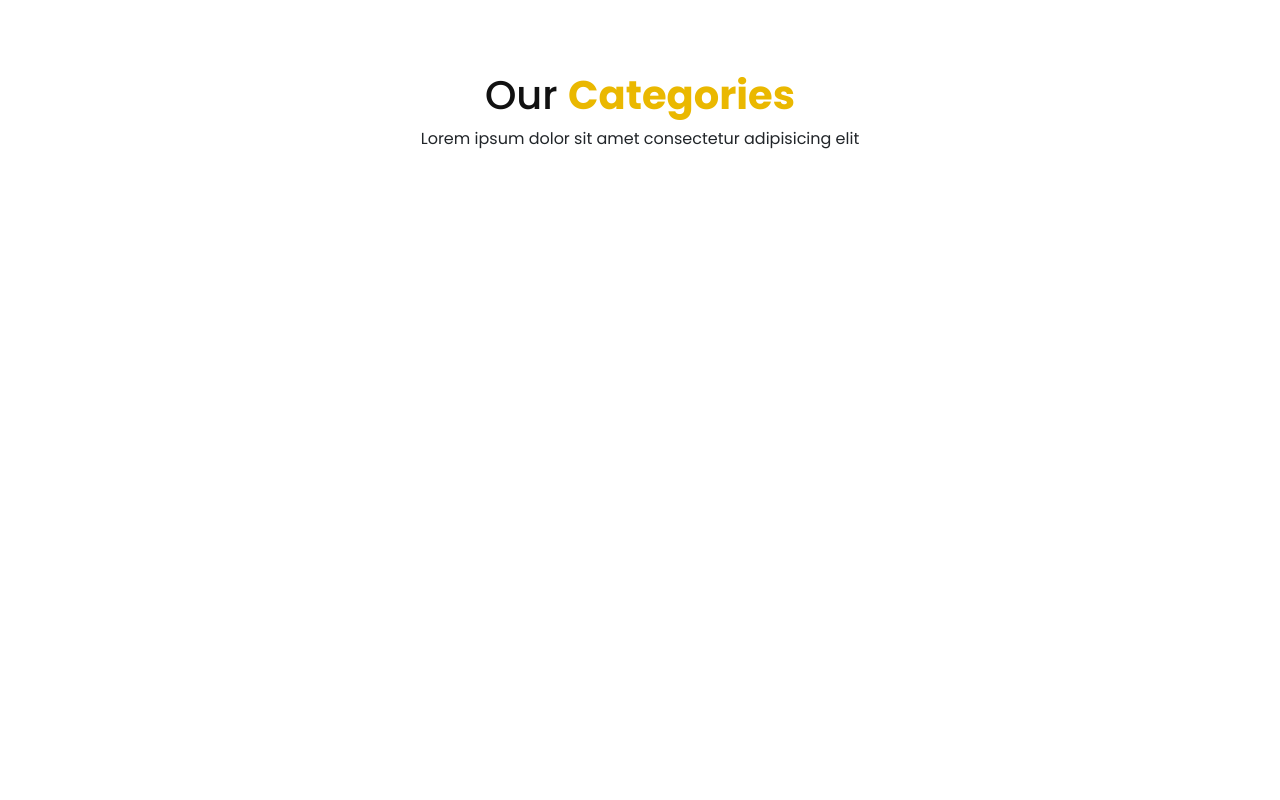
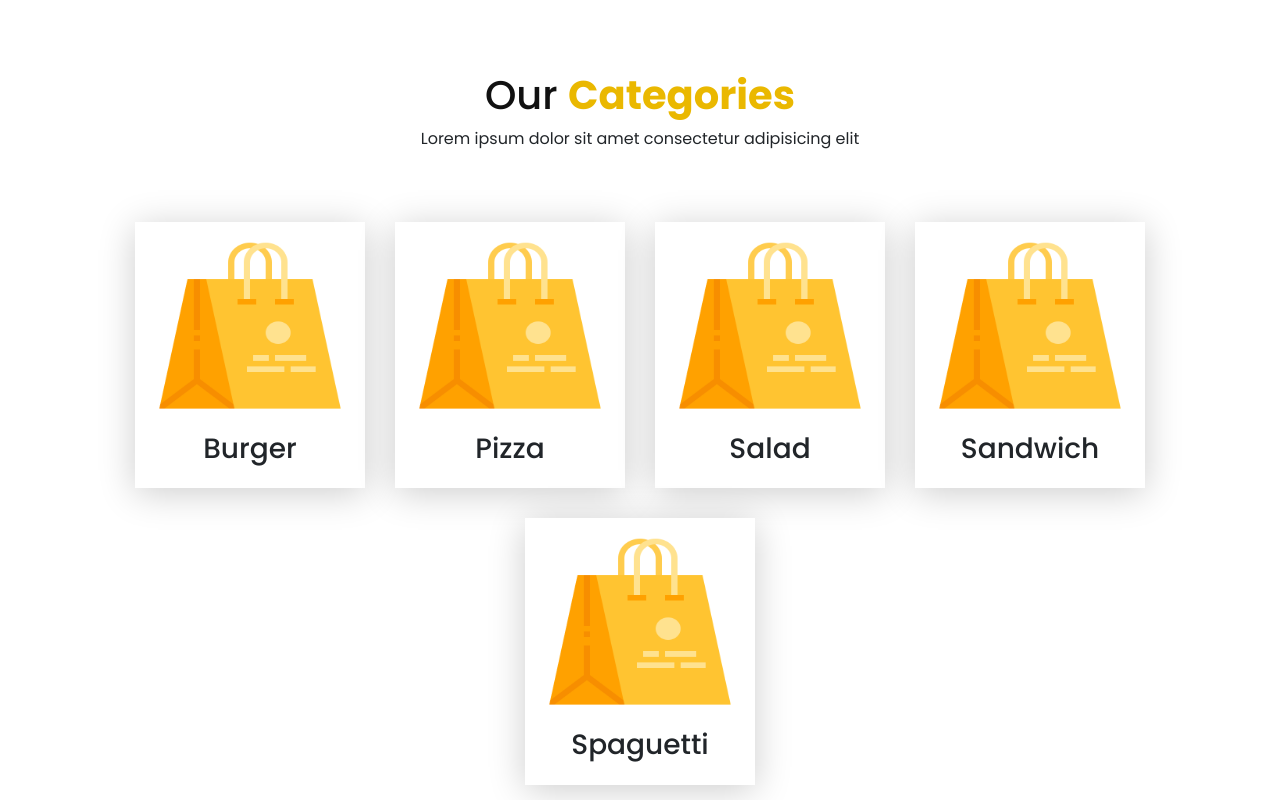
Before and after one commit to YoussefLMT/E-commerce-Frontend-Vue, a Vue app: page / in a window 1280 px wide. Shown: the part 1490-2290 px from the top of the page. Before the commit the page ends 1697 px from the top, so only its background shows below. Built offline with nearby package versions, Linux system fonts and the light colour scheme.

Commit message:
add category component to home view

```diff
--- a/src/views/HomeView.vue
+++ b/src/views/HomeView.vue
@@ -39,7 +39,11 @@
         <p>Lorem ipsum dolor sit amet consectetur adipisicing elit</p>
     </div>
     <div class="content">
-
+        <Category :image="image1" name="Burger" />
+        <Category :image="image1" name="Pizza" />
+        <Category :image="image1" name="Salad" />
+        <Category :image="image1" name="Sandwich" />
+        <Category :image="image1" name="Spaguetti" />
     </div>
 </section>
 </template>
@@ -50,11 +54,13 @@ import Feature from '@/components/Feature.vue'
 import image1 from '@/assets/brand-identity.png'
 import image2 from '@/assets/delivery.png'
 import image3 from '@/assets/cash-on-delivery.png'
+import Category from '@/components/Category.vue'
 
 export default {
     components: {
         Navbar,
-        Feature
+        Feature,
+        Category
     },
     data() {
         return {
```
